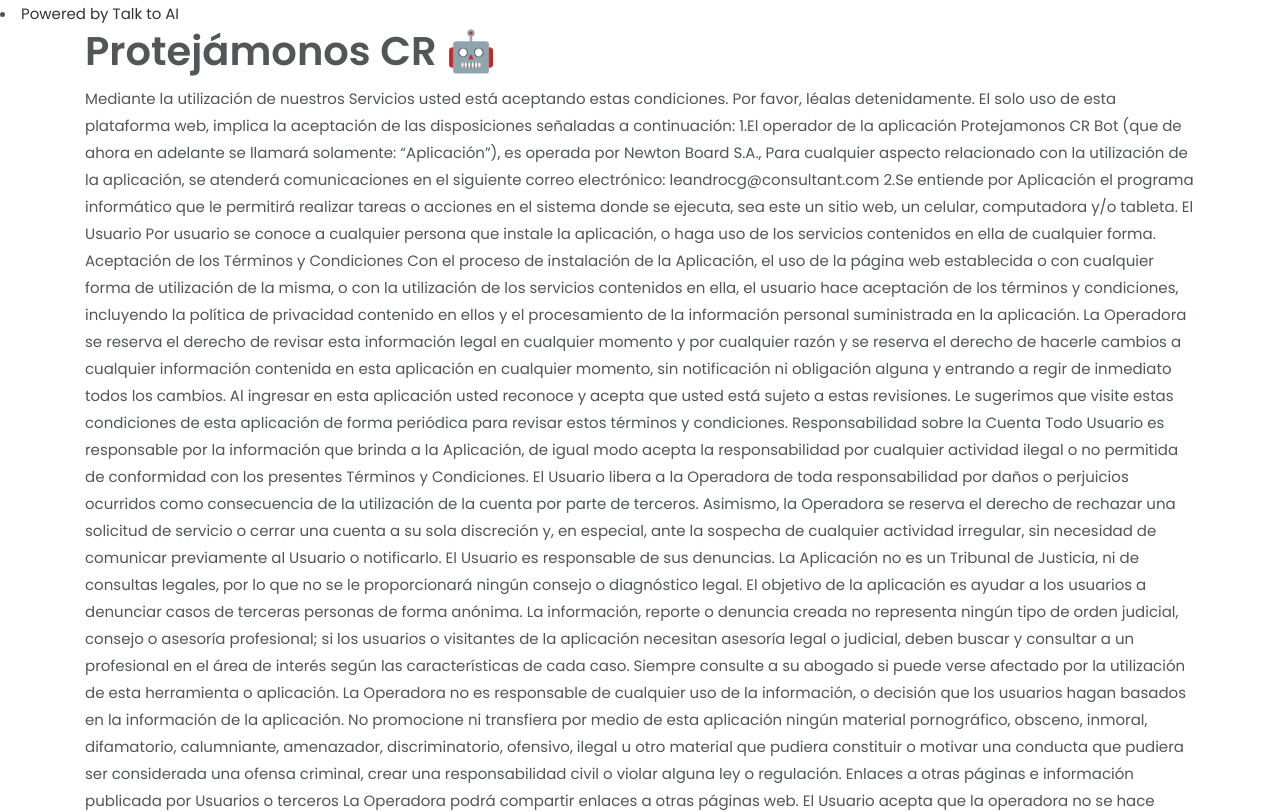
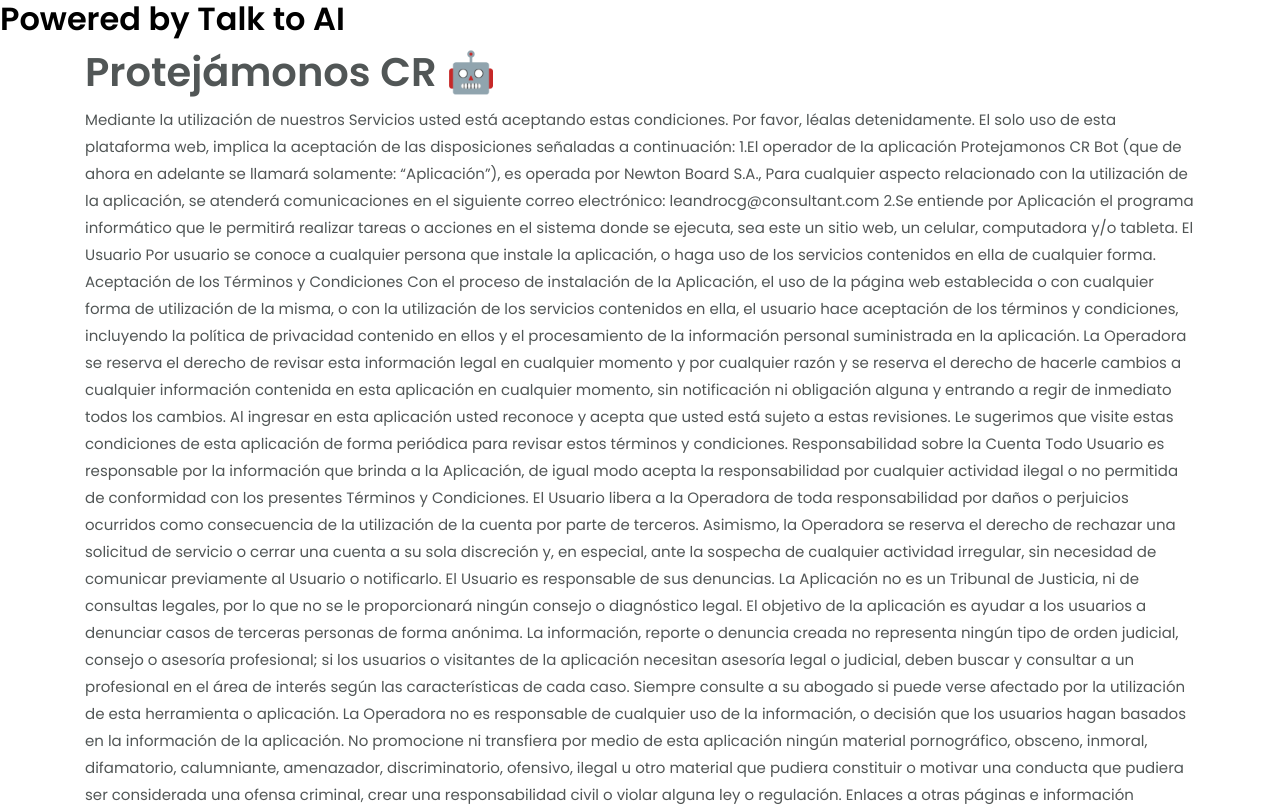
Before and after one commit to aibotsacademy/talktoai, a plain HTML site: page termsofuse.html in a window 1280 px wide. Shown: the top 812 px of the page. Drawn offline with nearby package versions, Linux system fonts and the light colour scheme; a script that the page names is missing.

Commit message:
Update termsofuse.html

```diff
--- a/termsofuse.html
+++ b/termsofuse.html
@@ -8,7 +8,7 @@
 
 
   <title>Protejámonos CR 🤖</title>
-  <li><a href="index.html">Powered by Talk to AI</a></li>
+  <h2><a href="index.html">Powered by Talk to AI</a></h2>
   <link rel="stylesheet" href="https://stackpath.bootstrapcdn.com/bootstrap/4.1.1/css/bootstrap.min.css" integrity="sha384-WskhaSGFgHYWDcbwN70/dfYBj47jz9qbsMId/iRN3ewGhXQFZCSftd1LZCfmhktB" crossorigin="anonymous">
   <link rel="stylesheet" href="//maxcdn.bootstrapcdn.com/font-awesome/4.3.0/css/font-awesome.min.css">
   <link rel="stylesheet" href="./style.css">
```
